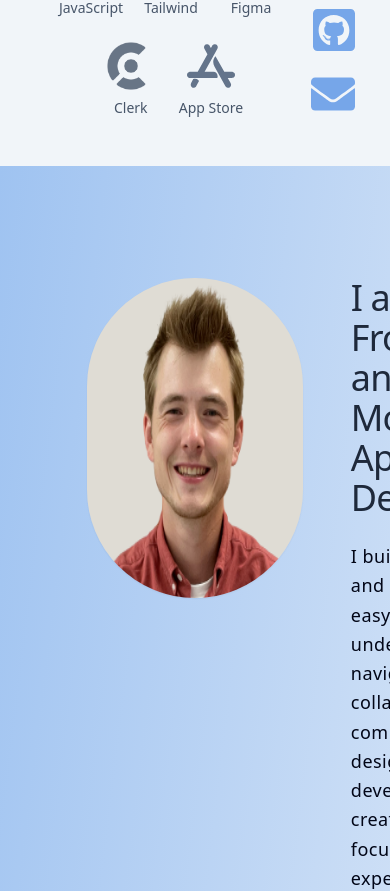
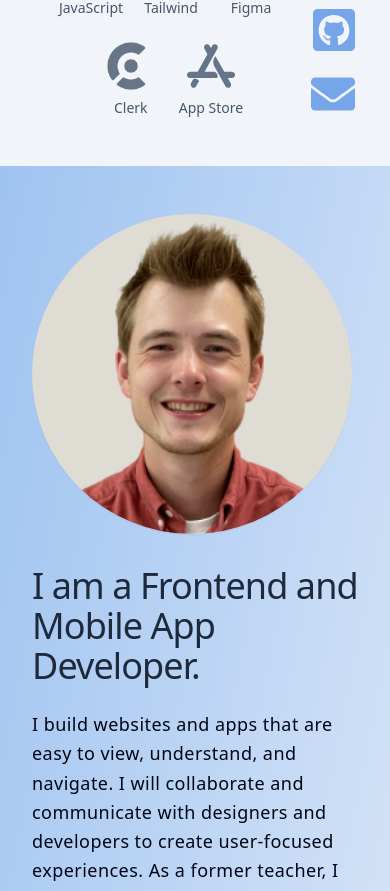
Before and after one commit to a-down/portfolio, a React (Vite) app: page / in a window 390 px wide. Shown: the part 678-1569 px from the top of the page. Built offline with nearby package versions, Linux system fonts and the light colour scheme.

Commit message:
responsive about section

```diff
--- a/src/components/About.jsx
+++ b/src/components/About.jsx
@@ -6,14 +6,14 @@ export default function About() {
   const myTechStack = ['React', 'React Native', 'Next.js', 'HTML', 'CSS', 'JavaScript', 'Tailwind', 'Expo', 'Figma', 'React Router', 'Radix UI', 'Bootstrap', 'jQuery', 'Node.js', 'Express.js', 'MongoDB', 'MySQL', 'Clerk', 'npm', 'App Store', 'Google AdMob', 'GitHub']
 
   return (
-    <div className='bg-gradient-to-br from-brand-300 to-brand-200/20 py-28 w-full flex justify-center items-center relative overflow-clip' id="about">
+    <div className='bg-gradient-to-br from-brand-300 to-brand-200/20 py-12 md:py-16 lg:py-28 w-full flex justify-center items-center relative overflow-clip' id="about">
       <div>
-        <div className=" w-full flex flex-col justify-center max-w-[1400px] px-24 gap-24">
+        <div className=" w-full flex flex-col justify-center max-w-[1400px] px-8 md:px-12 lg:px-24 gap-12 md:gap-16 lg:gap-24">
 
-          <div className='flex flex-row flex-start gap-4 relative'>
+          <div className='flex flex-col lg:flex-row flex-start gap-8 md:gap-12 lg:gap-8 relative'>
             <img src={headshot} className='w-[320px] h-[320px] rounded-full shadow-sm flex-shrink-0 z-10'/>
 
-            <div className="text-slate-950 flex flex-col gap-4 pl-8">
+            <div className="text-slate-950 flex flex-wrap lg:flex-col gap-4">
               <h3 className='pt-0 text-4xl mb-2 text-slate-800 tracking-tight'>I am a Frontend and Mobile App Developer.</h3>
               <p className='text-lg font-thin leading-relaxed tracking-wide'>I build websites and apps that are easy to view, understand, and navigate. I will collaborate and communicate with designers and developers to create user-focused experiences. As a former teacher, I have used everything from beautiful creative websites to outdated software. Confusing tools either impede the user or get ignored. Accessible websites make for a better internet!</p>
               <p className='text-lg font-thin leading-relaxed tracking-wide'>I focus on React, React Native, NextJS, JavaScript, and Tailwind. I am also comfortable using jQuery, various CSS Frameworks (Bootstrap, Material UI, Radix UI, Chakra, Bulma), GitHub, and Figma. I have cross-platform mobile experience with React Native and Expo, and I have full-stack experience with NodeJS, ExpressJS, MongoDB, Mongoose, MySQL, Sequelize, JWT, and Clerk.</p>
```
